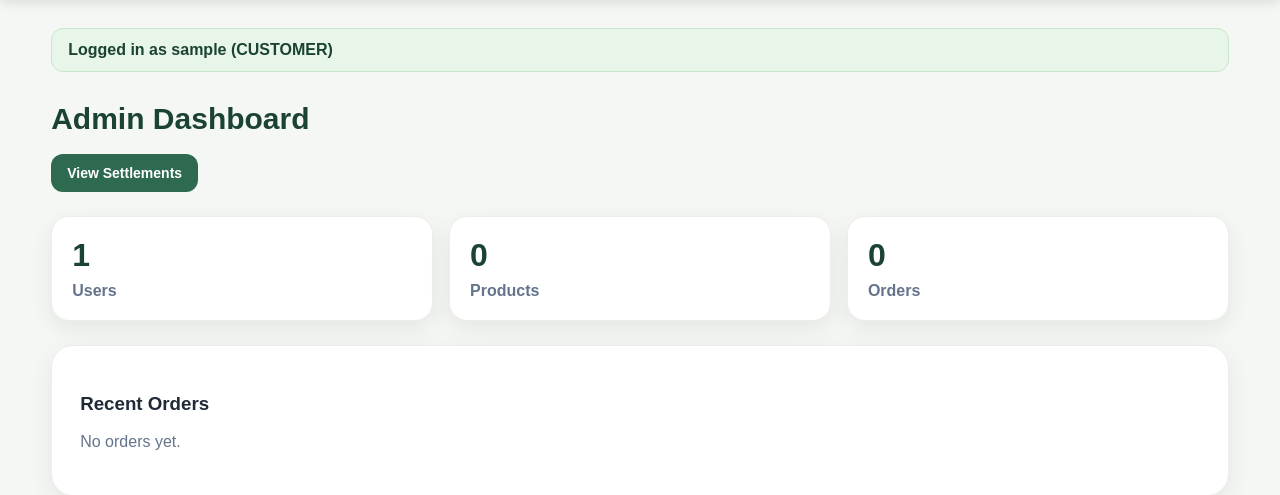
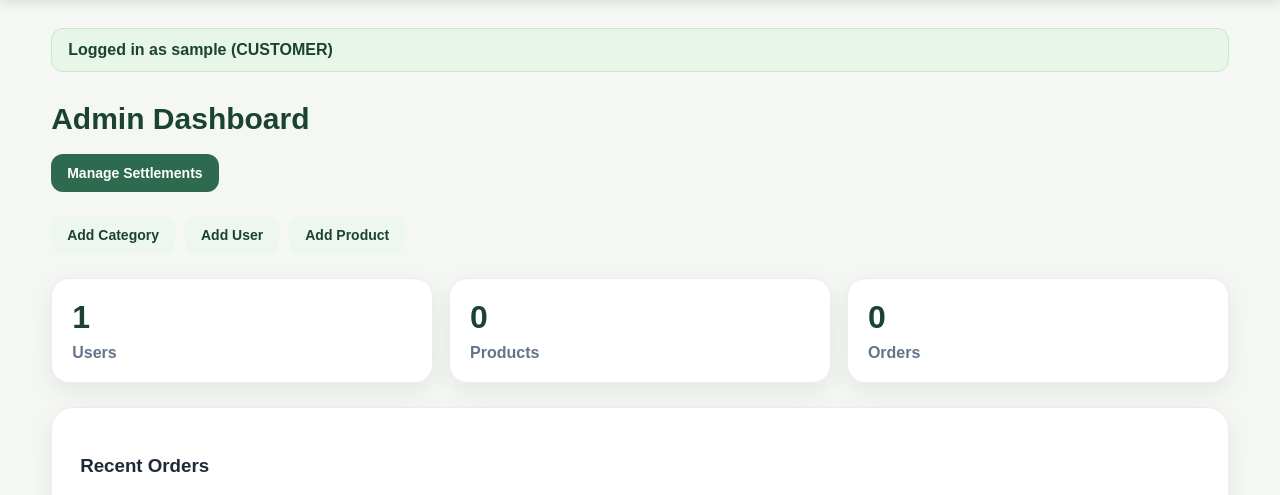
Before and after one commit to PATS0N8/bristol-marketplace1, a Django app: page /dashboard/ in a window 1280 px wide. Shown: the part 70-565 px from the top of the page. Run offline with Django 4.2, Linux system fonts and the light colour scheme; the visitor is signed in with stand-in values (Sample User, id 1); data comes from the database, SQL or seed files in the repository; data that the repository does not hold is empty.

Commit message:
Sprint 3: added settlements

```diff
--- a/products/templates/products/admin_dashboard.html
+++ b/products/templates/products/admin_dashboard.html
@@ -6,7 +6,13 @@
 <h2 class="section-title">Admin Dashboard</h2>
 
 <div class="card-actions" style="margin-bottom: 24px;">
-    <a class="btn btn-primary" href="/dashboard/settlements/">View Settlements</a>
+    <a class="btn btn-primary" href="/dashboard/settlements/manage/">Manage Settlements</a>
+</div>
+
+<div class="card-actions" style="margin-bottom: 24px;">
+    <a class="btn btn-secondary" href="/dashboard/add-category/">Add Category</a>
+    <a class="btn btn-secondary" href="/dashboard/add-user/">Add User</a>
+    <a class="btn btn-secondary" href="/dashboard/add-product/">Add Product</a>
 </div>
 
 <div class="stats">
--- a/products/templates/products/producer_add_product.html
+++ b/products/templates/products/producer_add_product.html
@@ -72,6 +72,12 @@
             <label><strong>Organic Certification</strong></label><br>
             <input type="checkbox" name="is_organic"> This product is organically certified
         </p>
+
+        <p>
+            <label><strong>Unit</strong></label><br>
+            <input type="text" name="unit" required style="width:100%;" placeholder="e.g. kg, dozen, bunch">
+        </p>
+
         <p>
             <label><strong>Available From Date</strong></label><br>
             <input type="date" name="available_from" style="width:100%;">
--- a/products/urls.py
+++ b/products/urls.py
@@ -25,6 +25,13 @@ urlpatterns = [
 
     path("product/<int:product_id>/add-recipe/", add_recipe, name="add_recipe"),
     path("product/<int:product_id>/add-storage/", add_storage_guide, name="add_storage_guide"),
+
+    path("dashboard/add-category/", admin_add_category, name="admin_add_category"),
+    path("dashboard/add-user/", admin_add_user, name="admin_add_user"),
+    path("dashboard/add-product/", admin_add_product, name="admin_add_product"),
+
+    path("dashboard/settlements/generate/", admin_generate_settlements, name="admin_generate_settlements"),
+    path("dashboard/settlements/manage/", admin_manage_settlements, name="admin_manage_settlements"),
 ]
 # Sprint 3 refinement
 
--- a/products/views.py
+++ b/products/views.py
@@ -169,7 +169,7 @@ def view_cart(request):
 
     for pid, qty in cart.items():
         product = Product.objects.select_related("producer", "category").get(id=pid)
-        subtotal = product.price_gbp * qty
+        subtotal = product.discounted_price() * qty
         total += subtotal
         item = {
             "product": product,
@@ -284,7 +284,7 @@ def payment(request):
                 order=order,
                 product=product,
                 quantity=qty,
-                price=product.price_gbp
+                price=product.discounted_price()
             )
             product.stock_qty -= qty
             if product.stock_qty < 0:
@@ -558,3 +558,140 @@ def add_storage_guide(request, product_id):
         "product": product,
         "existing": existing,
     })
+
+@login_required
+def admin_add_category(request):
+    if getattr(request.user, "role", "") != "ADMIN" and not request.user.is_staff:
+        return HttpResponseForbidden("Only admins can add categories.")
+    error = ""
+    if request.method == "POST":
+        name = request.POST.get("name", "").strip()
+        if not name:
+            error = "Category name is required."
+        elif Category.objects.filter(name=name).exists():
+            error = "Category already exists."
+        else:
+            Category.objects.create(name=name)
+            return redirect("/dashboard/")
+    return render(request, "products/admin_add_category.html", {"error": error})
+
+@login_required
+def admin_add_user(request):
+    if getattr(request.user, "role", "") != "ADMIN" and not request.user.is_staff:
+        return HttpResponseForbidden("Only admins can add users.")
+    error = ""
+    if request.method == "POST":
+        username = request.POST.get("username", "").strip()
+        email = request.POST.get("email", "").strip()
+        password = request.POST.get("password", "").strip()
+        role = request.POST.get("role", "CUSTOMER")
+        if not username or not password:
+            error = "Username and password are required."
+        elif User.objects.filter(username=username).exists():
+            error = "Username already exists."
+        else:
+            user = User.objects.create_user(username=username, email=email, password=password)
+            user.role = role
+            user.save()
+            return redirect("/dashboard/")
+    return render(request, "products/admin_add_user.html", {"error": error})
+
+@login_required
+def admin_add_product(request):
+    if getattr(request.user, "role", "") != "ADMIN" and not request.user.is_staff:
+        return HttpResponseForbidden("Only admins can add products.")
+    categories = Category.objects.all().order_by("name")
+    producers = User.objects.filter(role="PRODUCER")
+    error = ""
+    if request.method == "POST":
+        try:
+            category = Category.objects.get(id=request.POST.get("category"))
+            producer = User.objects.get(id=request.POST.get("producer"))
+            Product.objects.create(
+                producer=producer,
+                category=category,
+                name=request.POST.get("name", "").strip(),
+                description=request.POST.get("description", "").strip(),
+                price_gbp=Decimal(request.POST.get("price_gbp").replace("£", "").strip()),
+                unit=request.POST.get("unit", "").strip(),
+                stock_qty=int(request.POST.get("stock_qty")),
+                availability=request.POST.get("availability", "IN_STOCK"),
+                allergens=request.POST.get("allergens", "").strip(),
+            )
+            return redirect("/dashboard/")
+        except Exception as e:
+            error = f"Could not create product: {e}"
+    return render(request, "products/admin_add_product.html", {
+        "categories": categories,
+        "producers": producers,
+        "error": error,
+    })
+
+@login_required
+def admin_generate_settlements(request):
+    if getattr(request.user, "role", "") != "ADMIN" and not request.user.is_staff:
+        return HttpResponseForbidden("Only admins can generate settlements.")
+
+    from orders.models import Settlement
+    from datetime import date, timedelta
+
+    # Week ending = this coming Sunday
+    today = date.today()
+    week_ending = today + timedelta(days=(6 - today.weekday()))
+
+    if request.method == "POST":
+        # Get all unpaid order items for the week
+        items = OrderItem.objects.select_related("order", "product__producer").filter(
+            order__created_at__date__lte=week_ending,
+        )
+
+        producer_totals = {}
+        for item in items:
+            producer = item.product.producer
+            if producer not in producer_totals:
+                producer_totals[producer] = Decimal("0.00")
+            producer_totals[producer] += item.price * item.quantity
+
+        created = 0
+        for producer, gross in producer_totals.items():
+            commission = gross * Decimal("0.05")
+            payout = gross * Decimal("0.95")
+            _, was_created = Settlement.objects.get_or_create(
+                producer=producer,
+                week_ending=week_ending,
+                defaults={
+                    "gross_amount": gross,
+                    "commission": commission,
+                    "payout": payout,
+                }
+            )
+            if was_created:
+                created += 1
+
+        return redirect("/dashboard/settlements/manage/")
+
+    return render(request, "products/admin_generate_settlements.html", {
+        "week_ending": week_ending,
+    })
+
+@login_required
+def admin_manage_settlements(request):
+    if getattr(request.user, "role", "") != "ADMIN" and not request.user.is_staff:
+        return HttpResponseForbidden("Only admins can manage settlements.")
+
+    from orders.models import Settlement
+    from django.utils import timezone
+
+    if request.method == "POST":
+        settlement_id = request.POST.get("settlement_id")
+        settlement = get_object_or_404(Settlement, id=settlement_id)
+        settlement.is_paid = True
+        settlement.paid_at = timezone.now()
+        settlement.notes = request.POST.get("notes", "").strip()
+        settlement.save()
+        return redirect("/dashboard/settlements/manage/")
+
+    settlements = Settlement.objects.select_related("producer").all()
+    return render(request, "products/admin_manage_settlements.html", {
+        "settlements": settlements,
+    })
```
Also changed, not shown: orders/models.py (+17 -0 lines), products/templates/products/admin_generate_settlements.html (added, +14 -0 lines), products/templates/products/admin_manage_settlements.html (added, +37 -0 lines), orders/migrations/0005_settlement.py (added), products/migrations/0009_settlement.py (added), products/migrations/0010_delete_settlement.py (added), products/models.py (line endings or trailing spaces).
